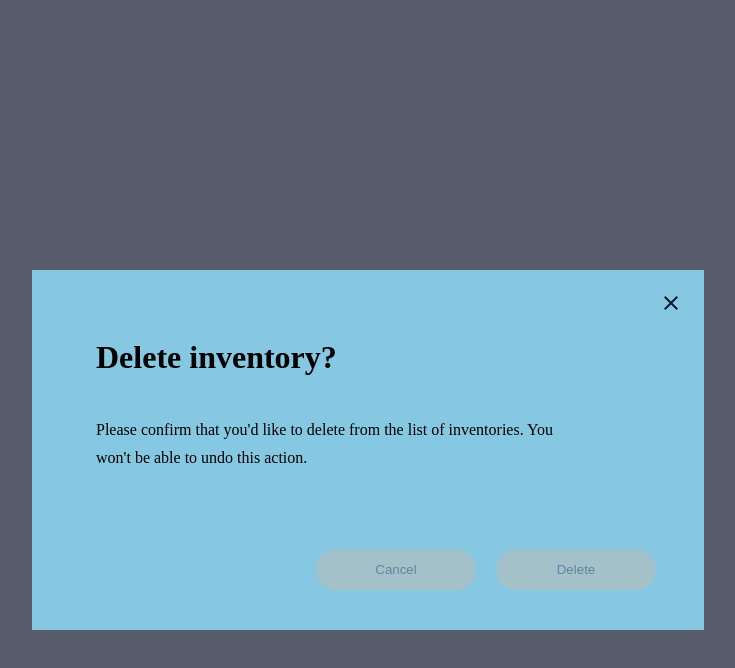
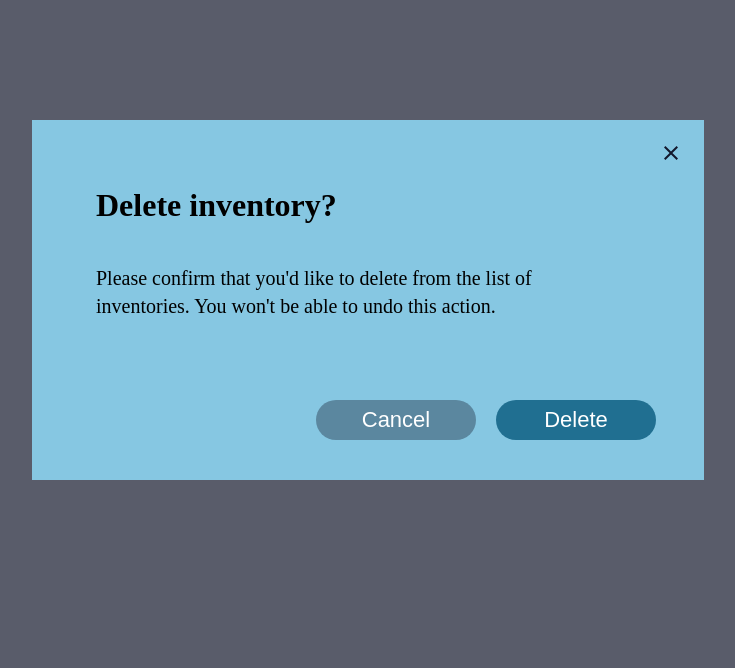
Before and after one commit to SaagarSuresh/3E-nventory-client, a React (Create React App) app: page /delete in a window 1280 px wide. Shown: the top 668 px of the page, without its empty margins (272-1007 px from the left). Built offline with nearby package versions, Linux system fonts and the light colour scheme.

Commit message:
Fix styling.

```diff
--- a/src/components/DeleteInventory/DeleteInventory.js
+++ b/src/components/DeleteInventory/DeleteInventory.js
@@ -41,11 +41,11 @@ export default function DeleteInventory(props){
               {/* <div className="delete-inventory__button" onClick={handleClick}>
                 <Button btnClass={"button__secondary"} btnText={"Cancel"} />
               </div> */}
-              <button className="delete-inventory__button" onClick={handleClick} >Cancel</button>
+              <button className="delete-inventory__button delete-inventory__button--cancel" onClick={handleClick} >Cancel</button>
               {/* <div className="delete-inventory__button" onClick={handleDelete}>
                 <Button btnClass={"button__delete"} btnText={"Delete"} />
               </div> */}
-              <button className="delete-inventory__button" onClick={handleDelete} >Delete</button>
+              <button className="delete-inventory__button delete-inventory__button--delete" onClick={handleDelete} >Delete</button>
             </div>
           </section>
         </div>
--- a/src/components/DeleteInventory/DeleteInventory.scss
+++ b/src/components/DeleteInventory/DeleteInventory.scss
@@ -15,13 +15,11 @@
     display:flex;
     flex-direction: column;
     justify-content: space-between;
-
-        height:36rem;
-        width:67.2rem;
-        margin:0 auto;
-        margin-top: 27rem;
-
-        padding: 2.1rem 2.1rem 4rem 6.4rem;
+    height:36rem;
+    width:67.2rem;
+    margin:0 auto;
+    margin-top: 12rem;
+    padding: 2.1rem 2.1rem 4rem 6.4rem;
 
 
     &__header{
@@ -37,7 +35,7 @@
     &__content{
 
 
-            font-size: 1.6rem;
+            font-size: 2rem;
             font-weight: 400;
             line-height: 2.8rem;
             width: 80%;
@@ -60,8 +58,9 @@
     }
 
     &__button{
-        background-color: $Tertiary-Background-Color;
-        color: $Primary-Text-Color;
+        background-color: $Primary-Text-Color;
+        color: white ;
+        font-size: 2.2rem;
         height: 4rem;
         width: 16rem;
         border: none;
@@ -70,5 +69,9 @@
             cursor: pointer;
         }
         margin-left: 2rem;
+
+        &--cancel{
+            background-color: $Secondary-Text-Color;
+        }
     }
 }
--- a/src/components/PageBar/PageBar.scss
+++ b/src/components/PageBar/PageBar.scss
@@ -12,8 +12,8 @@
 
     &__button{
 
-        background-color: $Tertiary-Background-Color;
-        color: $Primary-Text-Color;
+        background-color: $Primary-Text-Color;
+        color: white ;
         height: 4rem;
         width: 16rem;
         border: none;
--- a/src/pages/AddNewItemPage/AddNewItemPage.js
+++ b/src/pages/AddNewItemPage/AddNewItemPage.js
@@ -129,8 +129,8 @@ export default function AddNewItemPage(){
                     <div className="form__buttons-wrapper">
                     <button type="button" onClick={() => {
                         navigate(-1);
-                    }} className="form__button">Cancel</button>
-                    <button type="submit" className="form__button">Submit</button>
+                    }} className="form__add-new-button form__add-new-button--cancel">Cancel</button>
+                    <button type="submit" className="form__add-new-button form__add-new-button--submit">Submit</button>
                     </div>
 
                 </form>
--- a/src/pages/AddNewItemPage/AddNewItemPage.scss
+++ b/src/pages/AddNewItemPage/AddNewItemPage.scss
@@ -41,9 +41,10 @@
         margin-right: 18rem;
     }
 
-    &__button{
-        background-color: $Tertiary-Background-Color;
-        color: $Primary-Text-Color;
+    &__add-new-button{
+        background-color: $Primary-Text-Color;
+        color: white ;
+        font-size: 2.2rem;
         height: 4rem;
         width: 16rem;
         border: none;
@@ -52,5 +53,9 @@
             cursor: pointer;
         }
         margin-left: 2rem;
+
+        &--cancel{
+            background-color: $Secondary-Text-Color;
+        }
     }
 }
--- a/src/pages/EditInventoryPage/EditInventoryPage.js
+++ b/src/pages/EditInventoryPage/EditInventoryPage.js
@@ -131,8 +131,8 @@ export default function EditInventoryPage(){
                     <div className="form__buttons-wrapper">
                     <button type="button" onClick={() => {
                         navigate(-1);
-                    }} className="form__button">Cancel</button>
-                    <button type="submit" className="form__button">Edit</button>
+                    }} className="form__button form__button--cancel">Cancel</button>
+                    <button type="submit" className="form__button form__button--edit">Edit</button>
                     </div>
 
                 </form>
--- a/src/pages/EditInventoryPage/EditInventoryPage.scss
+++ b/src/pages/EditInventoryPage/EditInventoryPage.scss
@@ -45,8 +45,9 @@
     }
 
     &__button{
-        background-color: $Tertiary-Background-Color;
-        color: $Primary-Text-Color;
+        background-color: $Primary-Text-Color;
+        color: white ;
+        font-size: 2.2rem;
         height: 4rem;
         width: 16rem;
         border: none;
@@ -55,5 +56,9 @@
             cursor: pointer;
         }
         margin-left: 2rem;
+
+        &--cancel{
+            background-color: $Secondary-Text-Color;
+        }
     }
 }
--- a/src/pages/HomePage/HomePage.js
+++ b/src/pages/HomePage/HomePage.js
@@ -5,8 +5,11 @@ export default function HomePage(){
     return(
         <section className="homepage">
             <Header/>
+            <section className="homepage__content">
             <h2>Welcome to 3E-nventory!</h2>
             <h3>The Easy, Efficient and Elegent Inventory Tracking System!!!</h3>
+            </section>
+
         </section>
     )
 }
--- a/src/pages/HomePage/HomePage.scss
+++ b/src/pages/HomePage/HomePage.scss
@@ -1,4 +1,8 @@
 .homepage{
     background-color: #86C7E2;
     height: 100vh;
+
+    &__content{
+        padding: 12rem 4rem;
+    }
 }
--- a/src/styles/partials/_variables.scss
+++ b/src/styles/partials/_variables.scss
@@ -5,4 +5,4 @@ $Primary-Background-Color: #1FA3D4;
 $Secondary-Background-Color: #86C7E2;
 $Tertiary-Background-Color: #A4C1CA;
 $Primary-Text-Color: #206F91;
-$Primary-Text-Color: #5B879F;
+$Secondary-Text-Color: #5B879F;
```
